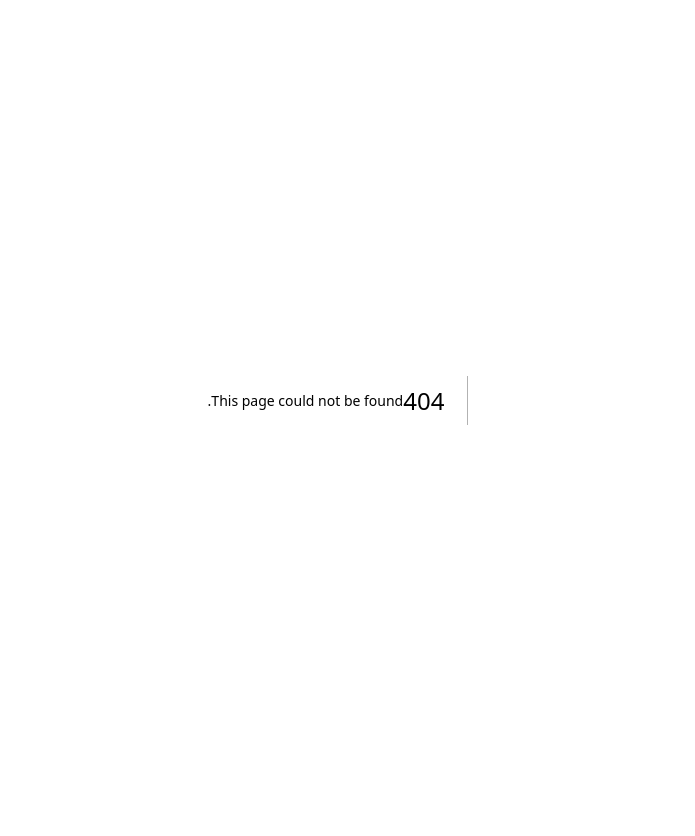
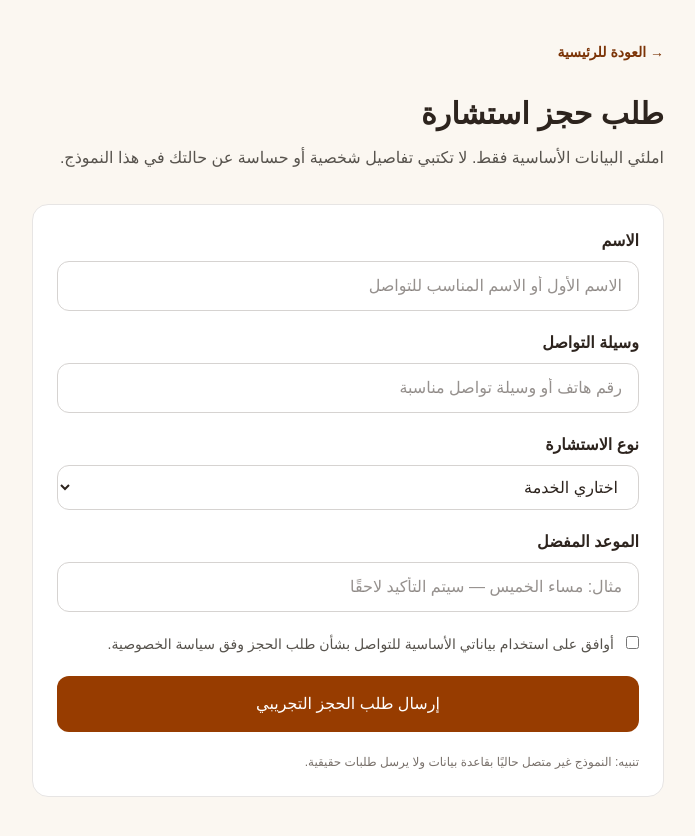
Before and after one commit to Anas-M-badr2030/esraa-osman-booking-platform, a Next.js app: page /book in a window 1280 px wide. Before the commit this address had no page. Shown: the whole page, without its empty margins (292-987 px from the left). Before the commit the page ends 800 px from the top, so only its background shows below. Built offline with nearby package versions, Linux system fonts and the light colour scheme.

Commit message:
Add files via upload

```diff
--- /dev/null
+++ b/app/book/page.tsx
@@ -0,0 +1,58 @@
+"use client";
+
+import { useState } from "react";
+import Link from "next/link";
+
+export default function BookingPage() {
+  const [submitted, setSubmitted] = useState(false);
+
+  function handleSubmit(event: React.FormEvent<HTMLFormElement>) {
+    event.preventDefault();
+    // UI prototype only. Connect a validated server action/API and database before launch.
+    setSubmitted(true);
+  }
+
+  return (
+    <main className="mx-auto min-h-screen max-w-2xl px-5 py-10">
+      <Link href="/" className="text-sm font-bold text-amber-900">→ العودة للرئيسية</Link>
+      <h1 className="mt-8 text-3xl font-black">طلب حجز استشارة</h1>
+      <p className="mt-3 leading-7 text-stone-600">
+        املئي البيانات الأساسية فقط. لا تكتبي تفاصيل شخصية أو حساسة عن حالتك في هذا النموذج.
+      </p>
+      {submitted ? (
+        <div className="mt-8 rounded-2xl border border-green-200 bg-green-50 p-6 text-green-950">
+          <h2 className="text-xl font-bold">تم اختبار النموذج بنجاح</h2>
+          <p className="mt-2 leading-7">هذه نسخة تجريبية؛ لم يتم حفظ طلبك أو إرساله. سيتم تفعيل الإرسال بعد ربط قاعدة البيانات.</p>
+        </div>
+      ) : (
+        <form onSubmit={handleSubmit} className="mt-8 space-y-5 rounded-2xl border border-stone-200 bg-white p-6">
+          <label className="block">
+            <span className="mb-2 block font-bold">الاسم</span>
+            <input required name="name" autoComplete="name" className="w-full rounded-xl border border-stone-300 px-4 py-3 outline-amber-700" placeholder="الاسم الأول أو الاسم المناسب للتواصل" />
+          </label>
+          <label className="block">
+            <span className="mb-2 block font-bold">وسيلة التواصل</span>
+            <input required name="contact" className="w-full rounded-xl border border-stone-300 px-4 py-3 outline-amber-700" placeholder="رقم هاتف أو وسيلة تواصل مناسبة" />
+          </label>
+          <label className="block">
+            <span className="mb-2 block font-bold">نوع الاستشارة</span>
+            <select required name="service" defaultValue="" className="w-full rounded-xl border border-stone-300 bg-white px-4 py-3">
+              <option value="" disabled>اختاري الخدمة</option>
+              <option value="individual">استشارة فردية</option>
+            </select>
+          </label>
+          <label className="block">
+            <span className="mb-2 block font-bold">الموعد المفضل</span>
+            <input name="preferred_time" type="text" className="w-full rounded-xl border border-stone-300 px-4 py-3" placeholder="مثال: مساء الخميس — سيتم التأكيد لاحقًا" />
+          </label>
+          <label className="flex items-start gap-3 text-sm leading-6 text-stone-600">
+            <input required type="checkbox" className="mt-1" />
+            أوافق على استخدام بياناتي الأساسية للتواصل بشأن طلب الحجز وفق سياسة الخصوصية.
+          </label>
+          <button className="w-full rounded-xl bg-amber-800 px-5 py-4 font-bold text-white" type="submit">إرسال طلب الحجز التجريبي</button>
+          <p className="text-xs leading-5 text-stone-500">تنبيه: النموذج غير متصل حاليًا بقاعدة بيانات ولا يرسل طلبات حقيقية.</p>
+        </form>
+      )}
+    </main>
+  );
+}
```
